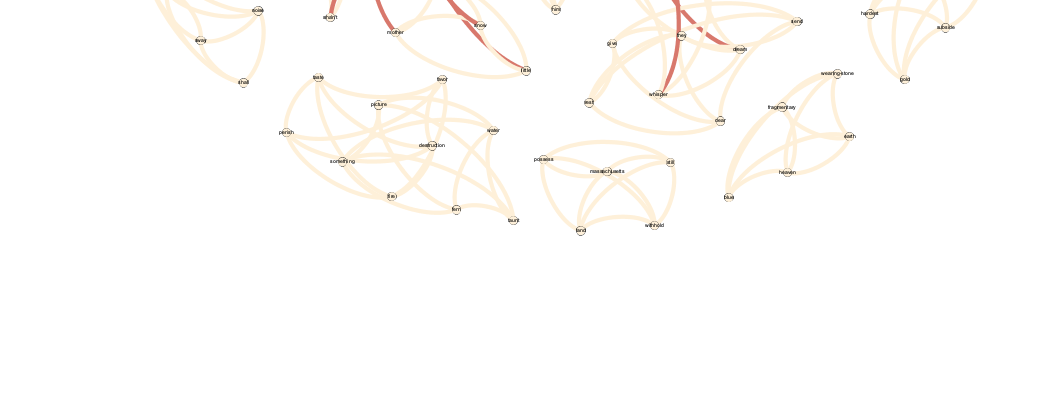
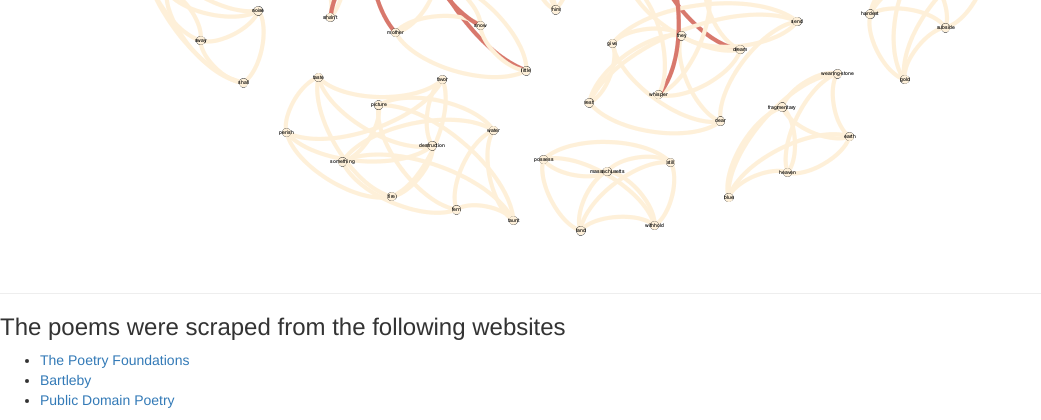
Before and after one commit to rochiecuevas/poetry, a Flask app: page / in a window 1280 px wide. Shown: the part 2504-2924 px from the top of the page, without its empty margins (0-1041 px from the left). Before the commit the page ends 2740 px from the top, so only its background shows below. Run offline with Flask 2, Linux system fonts and the light colour scheme; data comes from the database, SQL or seed files in the repository; some libraries are stand-ins or nearby versions.

Commit message:
added links to the poem sources

```diff
--- a/templates/index.html
+++ b/templates/index.html
@@ -139,7 +139,14 @@
       <img src = "static/images/poemTFIDF_network.png" alt = "TFIDF network image">
     </div>
   </div>
-
+  <hr>
+  <!-- Website Sources -->
+  <h3>The poems were scraped from the following websites</h3>
+  <ul>
+    <li><a href = "https://www.poetryfoundation.org/">The Poetry Foundations</a></li>
+    <li><a href = "https://www.bartleby.com/">Bartleby</a></li>
+    <li><a href = "http://www.public-domain-poetry.com/">Public Domain Poetry</a></li>
+  </ul>
   <!-- More JavaScript and CSS script -->
   <script src="{{ url_for('static', filename='js/app.js') }}"></script>
 
```
